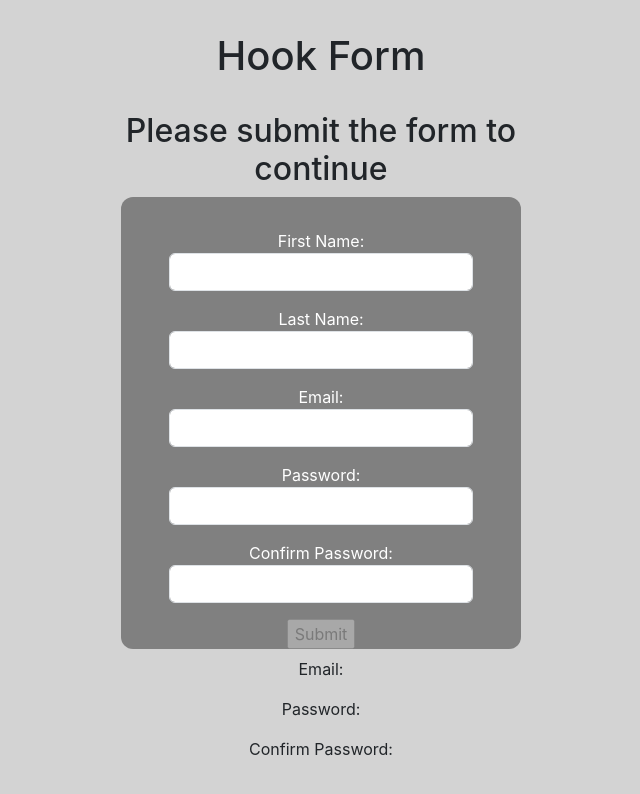
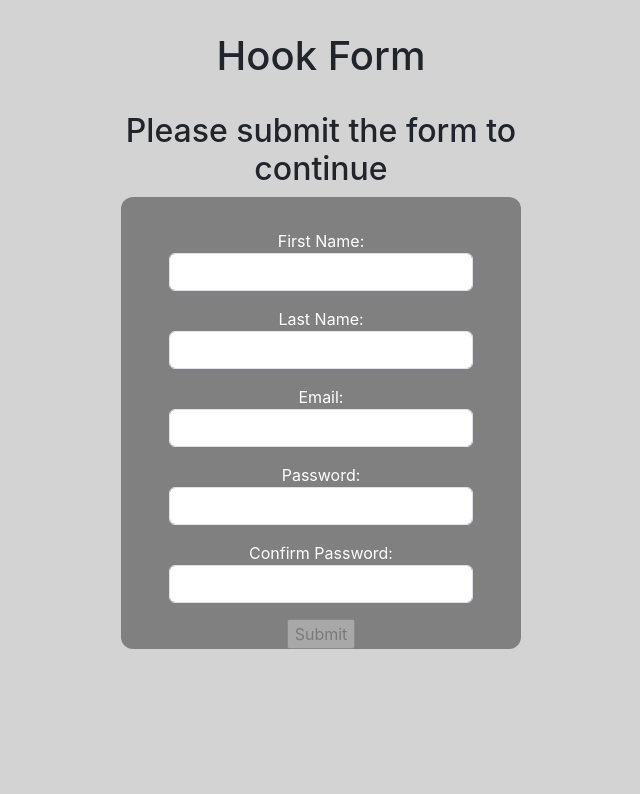
Before and after one commit to friendly-misanthrope/Dojo-more_forms, a React (Create React App) app: page / in a window 1280 px wide. Shown: the top 794 px of the page, without its empty margins (319-959 px from the left). Built offline with nearby package versions, Linux system fonts and the light colour scheme.

Commit message:
fixed bug where user state wasn't updating properly (would only update if form data was valid, causing it to never update)

```diff
--- a/src/components/Form.jsx
+++ b/src/components/Form.jsx
@@ -19,18 +19,18 @@ const Form = (props) => {
   // Function to handle changing form inputs and update the user object accordingly
   // Validates form data before setting user object
   const handleUserChange = (e) => {
-    if (validateForm()) {
       setUser(prevUserState => {return {...prevUserState, [e.target.name]: e.target.value}})
-    }
   }
 
   // Function to validate form inputs
   const validateForm = () => {
-    let formIsValid = true
     if (firstName.length < 2 || lastName.length < 2 || email.length < 5 || password.length < 8 || confirmPassword !== password) {
-      formIsValid = false
+      console.log(`Form is valid: ${false}`)
+      return false
+
     }
-    return formIsValid
+    console.log(console.log(`Form is valid: ${true}`))
+    return true
   }
 
   // Function to display a message to the user based on whether the form has been submitted
@@ -50,7 +50,7 @@ const Form = (props) => {
       setUserList(prevUserList => {return [...prevUserList, user]})
 
       // Reset user object to default value
-      setUser(prevUserState => {return {...prevUserState, [e.target.name]: ""}})
+      setUser()
 
       // Set hasBeenSubmitted to true
       setHasBeenSubmitted(true)
@@ -67,47 +67,40 @@ const Form = (props) => {
       <div className="user-form">
 
         <form onSubmit={submitUser}>
-          <div class="form-group">
-            <label for="firstName">First Name: </label>
-            <input type="text" className="form-control" id="firstName" name="firstName" onChange={handleUserChange} />
+          <div className="form-group">
+            <label htmlFor="firstName">First Name: </label>
+            <input type="text" className="form-control" id="firstName" name="firstName" onChange={handleUserChange} value={firstName} />
           </div>
 
-          <div class="form-group">
-            <label for="lastName">Last Name: </label>
-            <input type="text" className="form-control" id="lastName" name="lastName" onChange={handleUserChange} />
+          <div className="form-group">
+            <label htmlFor="lastName">Last Name: </label>
+            <input type="text" className="form-control" id="lastName" name="lastName" onChange={handleUserChange} value={lastName} />
           </div>
 
-          <div class="form-group">
-            <label for="email">Email: </label>
-            <input type="text" className="form-control" id="email" name="email" onChange={handleUserChange} />
+          <div className="form-group">
+            <label htmlFor="email">Email: </label>
+            <input type="text" className="form-control" id="email" name="email" onChange={handleUserChange} value={email} />
           </div>
 
-          <div class="form-group">
-            <label for="password">Password: </label>
-            <input type="password" className="form-control" id="password" name="password" onChange={handleUserChange} />
+          <div className="form-group">
+            <label htmlFor="password">Password: </label>
+            <input type="password" className="form-control" id="password" name="password" onChange={handleUserChange} value={password} />
           </div>
 
-          <div class="form-group">
-            <label for="confirmPassword">Confirm Password: </label>
-            <input type="password" className="form-control" id="confirmPassword" name="confirmPassword" onChange={handleUserChange} />
+          <div className="form-group">
+            <label htmlFor="confirmPassword">Confirm Password: </label>
+            <input type="password" className="form-control" id="confirmPassword" name="confirmPassword" onChange={handleUserChange} value={confirmPassword} />
           </div>
 
           {
-            !validateForm() ?
-            <input type="submit" value="Submit" disabled />
-            : <input type="submit" value="Submit" />
+            validateForm() ?
+            <input type="submit" value="Submit" />
+            : <input type="submit" value="Submit" disabled />
           }
 
         </form>
       </div>
 
-      {/* Show user data in real time according to the values in the form inputs */}
-      <div className="showUserData">
-        <h2>{firstName} {lastName}</h2>
-        <p>Email: {email}</p>
-        <p>Password: {password}</p>
-        <p>Confirm Password: {confirmPassword}</p>
-      </div>
     </div>
   );
 }
```
